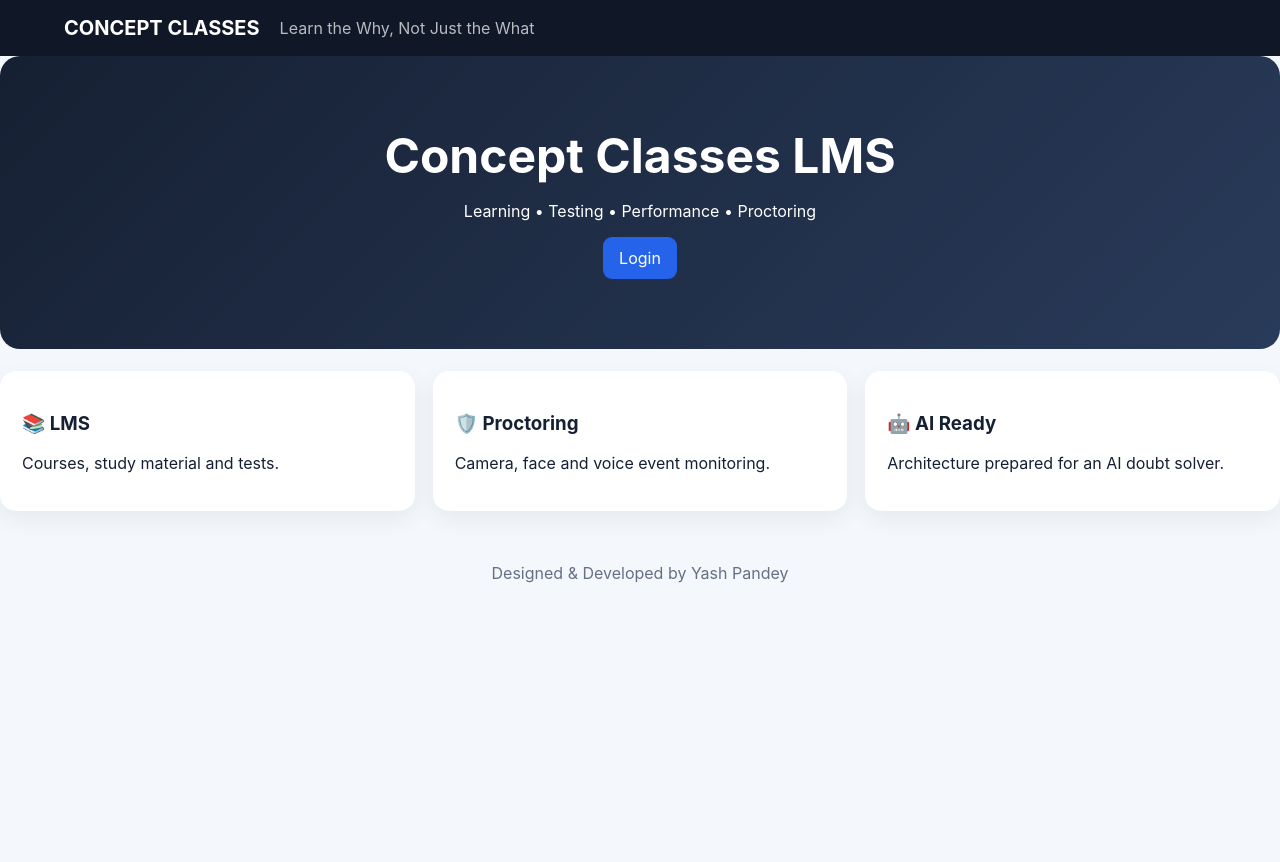
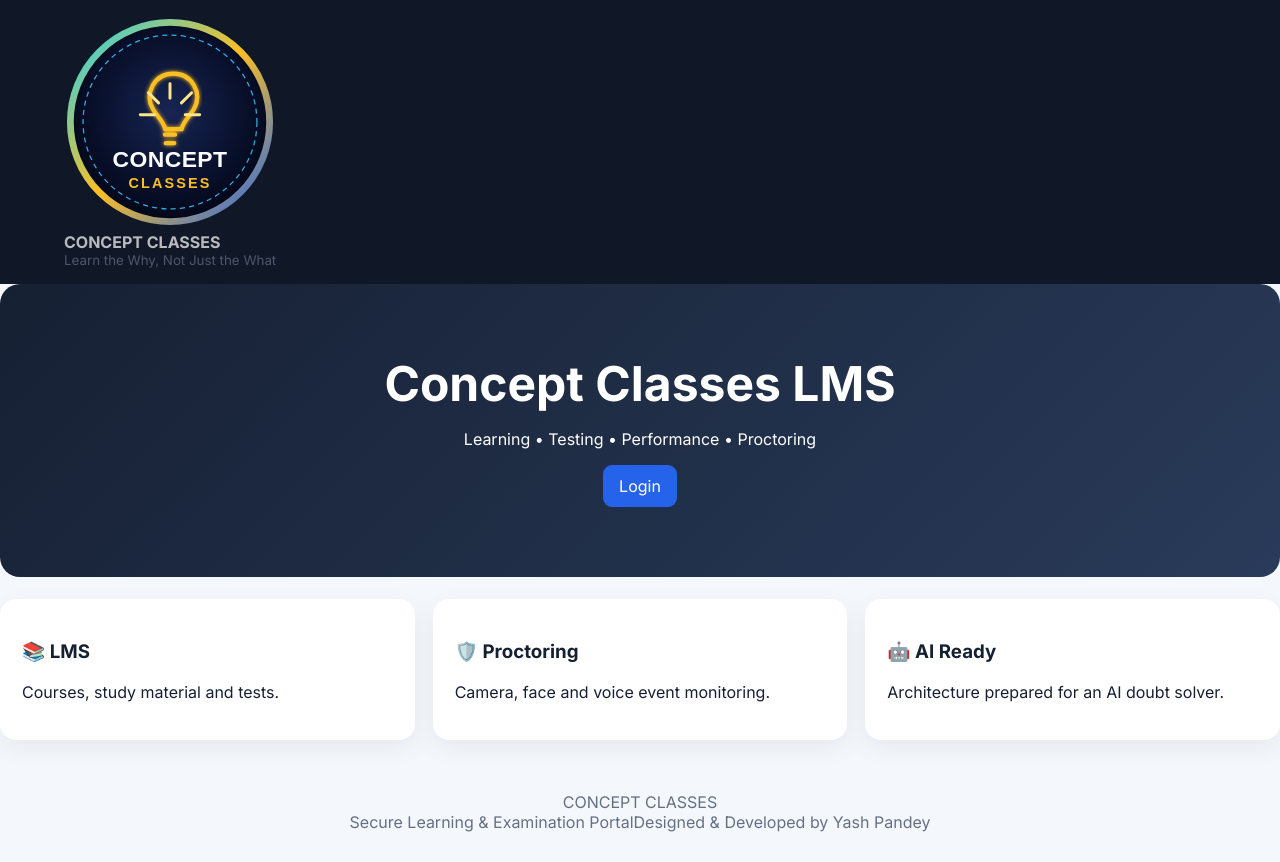
Before and after one commit to yash2333/concept-classes-exam, a Flask app: page / in a window 1280 px wide. Before the commit the page ends 583 px from the top, so only its background shows below. Run offline with Flask 3, Linux system fonts and the light colour scheme; some libraries are stand-ins or nearby versions.

Commit message:
Upgrade LMS branded layout

```diff
--- a/concept_classes_lms/templates/base.html
+++ b/concept_classes_lms/templates/base.html
@@ -1 +1,37 @@
-<!doctype html><html><head><meta charset="utf-8"><meta name="viewport" content="width=device-width,initial-scale=1"><title>Concept Classes LMS</title><link rel="stylesheet" href="{{url_for('static',filename='style.css')}}"></head><body><nav><b>CONCEPT CLASSES</b><span>Learn the Why, Not Just the What</span>{% if user.get('user_id') %}<a href="{{url_for('dashboard')}}">Dashboard</a><a href="{{url_for('logout')}}">Logout</a>{% endif %}</nav><main>{% with messages=get_flashed_messages(with_categories=true) %}{% for cat,msg in messages %}<div class="flash {{cat}}">{{msg}}</div>{% endfor %}{% endwith %}{% block content %}{% endblock %}</main><footer>Designed & Developed by Yash Pandey</footer></body></html>
+<!doctype html>
+<html lang="en">
+<head>
+<meta charset="utf-8">
+<meta name="viewport" content="width=device-width,initial-scale=1">
+<meta name="theme-color" content="#07152f">
+<meta name="description" content="Concept Classes secure learning and examination portal">
+<link rel="icon" type="image/svg+xml" href="{{ url_for('static', filename='concept-classes-logo.svg') }}">
+<title>{% block title %}Concept Classes | LMS{% endblock %}</title>
+<link rel="preconnect" href="https://fonts.googleapis.com">
+<link rel="preconnect" href="https://fonts.gstatic.com" crossorigin>
+<link href="https://fonts.googleapis.com/css2?family=Inter:wght@400;500;600;700;800;900&display=swap" rel="stylesheet">
+<link rel="stylesheet" href="{{url_for('static',filename='style.css')}}">
+</head>
+<body>
+<div class="app-bg"></div>
+<nav class="topbar">
+  <a class="brand" href="{{ url_for('dashboard') if user.get('user_id') else url_for('login') }}">
+    <img src="{{ url_for('static', filename='concept-classes-logo.svg') }}" alt="Concept Classes logo">
+    <span><strong>CONCEPT CLASSES</strong><small>Learn the Why, Not Just the What</small></span>
+  </a>
+  <div class="nav-actions">
+    {% if user.get('user_id') %}
+      <a class="nav-link" href="{{url_for('dashboard')}}">Dashboard</a>
+      <a class="nav-logout" href="{{url_for('logout')}}">Logout</a>
+    {% endif %}
+  </div>
+</nav>
+<main class="page-shell">
+{% with messages=get_flashed_messages(with_categories=true) %}
+  {% for cat,msg in messages %}<div class="flash {{cat}}"><span>{{ '✓' if cat=='success' else '!' }}</span>{{msg}}</div>{% endfor %}
+{% endwith %}
+{% block content %}{% endblock %}
+</main>
+<footer><div class="footer-brand">CONCEPT CLASSES</div><span>Secure Learning & Examination Portal</span><span>Designed & Developed by Yash Pandey</span></footer>
+</body>
+</html>
```
